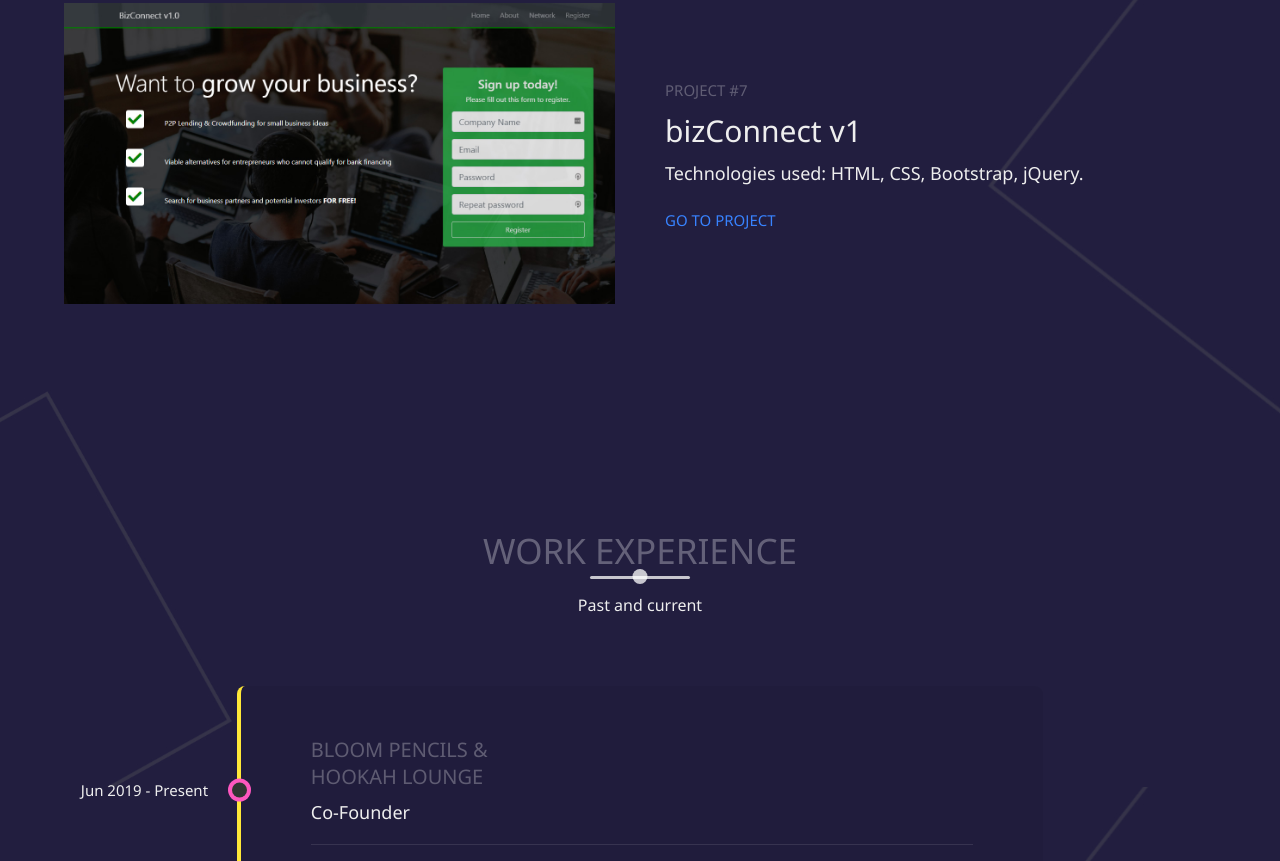
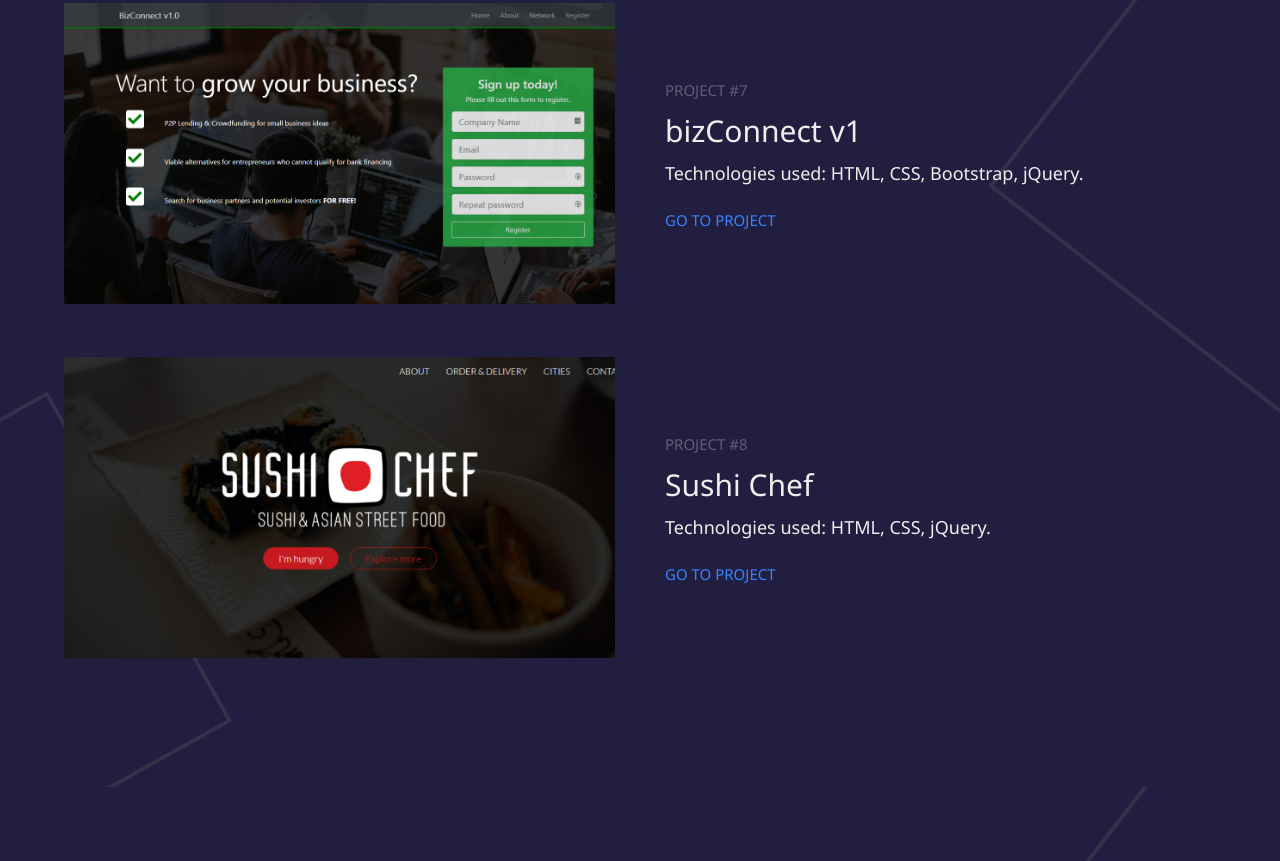
Before and after one commit to maverov/portfolio, a plain HTML site: page index.html in a window 1280 px wide. Shown: the part 4813-5674 px from the top of the page. Drawn offline with nearby package versions, Linux system fonts and the light colour scheme.

Commit message:
Added new project - Sushi Chef

```diff
--- a/index.html
+++ b/index.html
@@ -246,6 +246,18 @@
                 </div>
             </div>
 
+            <div class="portfolio-item">
+                <div class="portfolio-img mr" data-aos="fade-right" data-aos-delay="300">
+                    <img src="images/portitem8.jpg" alt="Sushi Chef">
+                </div>
+                <div class="portfolio-description" data-aos="fade-right" data-aos-delay="400">
+                    <h6>Project #8</h6>
+                    <h1>Sushi Chef</h1>
+                    <p>Technologies used: HTML, CSS, jQuery.</p>
+                    <a href="https://maverov.github.io/sushi-chef" class="cta" target="_blank">Go To Project</a>
+                </div>
+            </div>
+
         </div>
     </section>
 
```
Also changed, not shown: images/portitem8.jpg (added).
